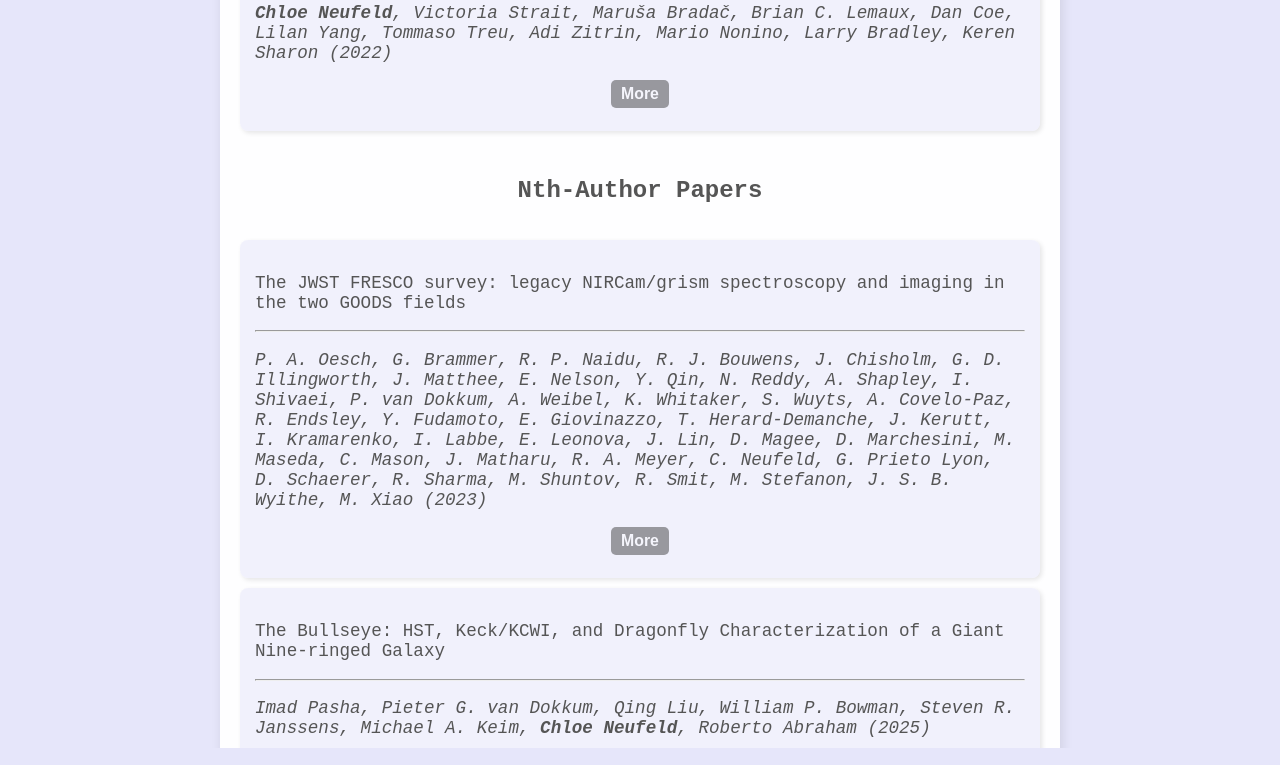
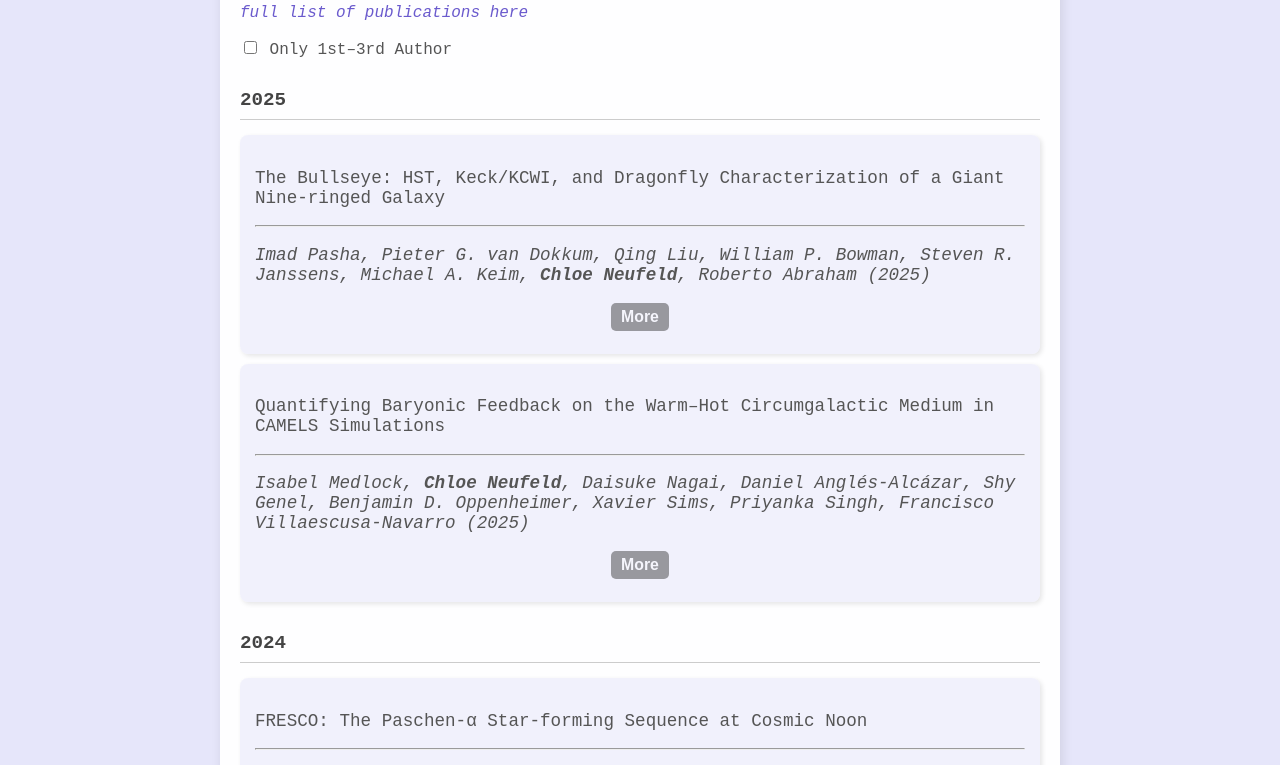
Before and after one commit to chloeneufeld/chloeneufeld.github.io, a plain HTML site: page publications.html in a window 1280 px wide. Shown: the part 272-1037 px from the top of the page. Drawn offline with Linux system fonts and the light colour scheme.

Commit message:
add more formatting to publications

```diff
--- a/publications.html
+++ b/publications.html
@@ -5,6 +5,7 @@
   <meta name="viewport" content="width=device-width, initial-scale=1.0">
   <title>Publications | Chloe Neufeld</title>
   <link rel="stylesheet" href="styles.css">
+
   <script>
     function toggleAbstract(id, button) {
       const element = document.getElementById(id);
@@ -18,23 +19,21 @@
     }
 
     function formatAuthors(authors) {
-        return authors
-            .map(name => {
-            const nameLower = name.toLowerCase();
+      return authors.map(name => {
         const [last, first] = name.split(',').map(s => s.trim());
         const formattedName = first && last ? `${first} ${last}` : name;
-
-            const fullLower = formattedName.toLowerCase();
+        const lower = formattedName.toLowerCase();
         if (
-                fullLower.includes("neufeld c") ||
-                fullLower.includes("chloe neufeld") ||
-                fullLower.includes("neufeld chloe")
+          lower.includes("neufeld c") ||
+          lower.includes("chloe neufeld") ||
+          lower.includes("neufeld chloe") ||
+          lower.includes("c. neufeld") ||
+          lower.includes("c neufeld")
         ) {
           return `<strong>${formattedName}</strong>`;
         }
         return formattedName;
-            })
-            .join(", ");
+      }).join(", ");
     }
 
     function createPaperHTML(paper, index) {
@@ -52,24 +51,61 @@
       `;
     }
 
+    function getAuthorRank(authors) {
+      for (let i = 0; i < Math.min(authors.length, 10); i++) {
+        const name = authors[i].toLowerCase();
+        if (name.includes("neufeld") || name.includes("chloe")) {
+          return i + 1;
+        }
+      }
+      return 99;
+    }
+
+    function renderPublications(papers, containerId, filterTopThree) {
+      const container = document.getElementById(containerId);
+      container.innerHTML = "";
+
+      // Combine, sort, group by year
+      const sorted = papers.sort((a, b) => b.year - a.year);
+      const grouped = {};
+
+      sorted.forEach(paper => {
+        const rank = getAuthorRank(paper.authors);
+        if (filterTopThree && rank > 3) return;
+
+        if (!grouped[paper.year]) grouped[paper.year] = [];
+        grouped[paper.year].push(paper);
+      });
+
+      Object.keys(grouped).sort((a, b) => b - a).forEach(year => {
+        container.innerHTML += `<h3 class="year-heading">${year}</h3><hr class="year-divider">`;
+        grouped[year].forEach((paper, i) => {
+          const id = `${year}_${i}`;
+          container.innerHTML += createPaperHTML(paper, id);
+        });
+      });
+    }
+
     async function loadPublications() {
       const res = await fetch("publications.json");
       const data = await res.json();
 
-      const firstList = document.getElementById("first-author-list");
-      const nthList = document.getElementById("nth-author-list");
+      const allPubs = [...data.first_author, ...data.nth_author];
+      const checkbox = document.getElementById("filter-checkbox");
 
-      data.first_author.forEach((paper, i) => {
-        firstList.innerHTML += createPaperHTML(paper, `fa${i}`);
-      });
+      const applyFilter = () => {
+        const filter = checkbox.checked;
+        renderPublications(allPubs, "all-publications", filter);
+      };
 
-      data.nth_author.forEach((paper, i) => {
-        nthList.innerHTML += createPaperHTML(paper, `na${i}`);
-      });
+      checkbox.addEventListener("change", applyFilter);
+      applyFilter();
     }
 
     window.onload = loadPublications;
   </script>
+
+
 </head>
 <body>
   <header>
@@ -89,11 +125,9 @@
     <h1>Publications</h1>
     <p><i><a href="https://ui.adsabs.harvard.edu/public-libraries/JrWTBTT0R_OM1UiDMzSQ7w">full list of publications here</a></i></p>
 
-    <h2>First / Co-First Author Papers</h2>
-    <ul class="publications-list" id="first-author-list"></ul>
+    <label><input type="checkbox" id="filter-checkbox"> Only 1st–3rd Author</label>
 
-    <h2>Nth-Author Papers</h2>
-    <ul class="publications-list" id="nth-author-list"></ul>
+    <ul class="publications-list" id="all-publications"></ul>
   </main>
 
   <footer>
--- a/styles.css
+++ b/styles.css
@@ -4,13 +4,14 @@ html, body {
     font-family: "Courier New", Courier, monospace;
     text-align: center;
     margin: 0;
-    padding: 0;
-    padding-top: 100px; /* match or exceed your header height */
-    padding-bottom: 100px; /* ensures content isn’t cut off */
     background-color: #E6E6FA; /* pastel lavender */
     color: #555555;
-    padding-top: 60px; /* Adjust this based on header height */
     overflow-x: hidden; /* prevent horizontal scroll */
+    min-height: 100%;
+    height: auto;
+    padding: 0;
+    padding-top: 10px;  /* match header height */
+    padding-bottom: 80px; /* space above footer */
 }
 
 /* Apply Times font to headers */
@@ -66,14 +67,12 @@ nav ul li a {
     color: #555555;
 }
 
+
 /* Main Content */
 main {
-    display: flex;
-    flex-direction: column;
-    align-items: center;
-    justify-content: center;
-    height: 100vh;
-    margin-top: 5px; /* Avoid overlap with header */
+    display: block;
+    padding: 20px 0;
+    margin-top: 60px; /* adjusts for header space */
 }
 
 h1 {
@@ -97,7 +96,7 @@ footer {
     font-size: 0.9em;
     text-align: center;
     padding: 15px 0;
-    background: transparent;
+    /* background: transparent; */
 }
 
 
@@ -211,7 +210,7 @@ a:visited {
 .ads-button {
     display: inline-block;
     background-color: #E6E6FA; /* Slate Blue */
-    color: white;
+    color: #333;
     padding: 6px 12px;
     font-size: 0.9em;
     border: none;
@@ -224,3 +223,17 @@ a:visited {
 .ads-button:hover {
     background-color: #b4b4de; /* Darker blue */
 }
+
+.year-heading {
+    font-size: 1.2em;
+    font-weight: bold;
+    margin-top: 30px;
+    margin-bottom: 5px;
+    color: #444;
+}
+
+.year-divider {
+    border: none;
+    border-top: 1px solid #ccc;
+    margin-bottom: 15px;
+}
```
Lines whose indentation alone changed are shown as unchanged.
